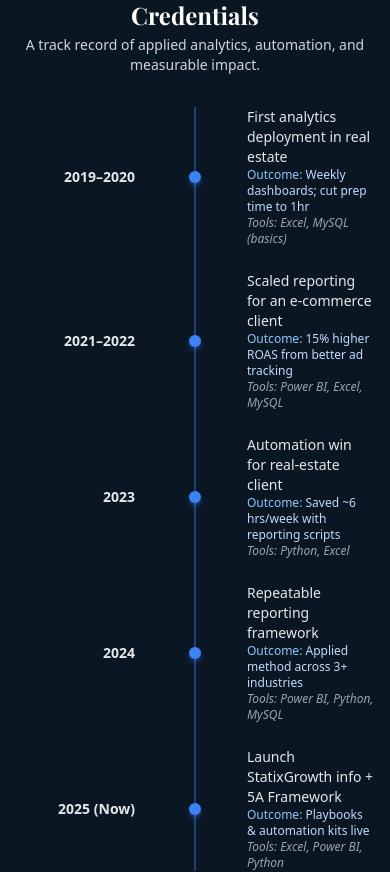
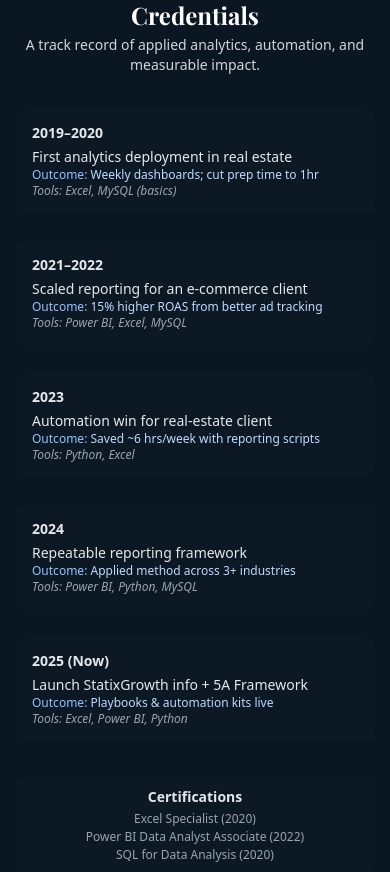
Before and after one commit to kartik-7877/statixgrowth-site, a Next.js app: page /about in a window 390 px wide. Shown: the part 2833-3705 px from the top of the page. Built offline with nearby package versions, Linux system fonts and the light colour scheme.

Commit message:
Optimize About Experience Timeline section for spacing and mobile view

```diff
--- a/components/AboutExperienceTimeline.js
+++ b/components/AboutExperienceTimeline.js
@@ -18,13 +18,13 @@ export default function AboutExperienceTimeline() {
       <div className="grid grid-cols-1 lg:grid-cols-[2fr_1.4fr] gap-8 max-w-6xl mx-auto">
         {/* LEFT COLUMN – TIMELINE */}
         <div className="relative">
-          {/* Animated vertical rail */}
+          {/* Vertical rail (desktop only) */}
           <motion.div
             initial={{ height: 0 }}
             whileInView={{ height: "100%" }}
             transition={{ duration: 1, ease: "easeInOut" }}
             viewport={{ once: true }}
-            className="absolute top-0 left-1/2 -translate-x-1/2 w-px bg-blue-500/80"
+            className="hidden lg:block absolute top-0 left-1/2 -translate-x-1/2 w-px bg-blue-500/80"
           />
 
           <div className="space-y-6">
@@ -66,15 +66,17 @@ export default function AboutExperienceTimeline() {
                 whileInView={{ opacity: 1, y: 0 }}
                 transition={{ duration: 0.5, delay: index * 0.15 }}
                 viewport={{ once: true }}
-                className="grid grid-cols-[1fr_40px_1fr] gap-6 items-center"
+                className="lg:grid lg:grid-cols-[1fr_40px_1fr] lg:gap-6 lg:items-center
+                           flex flex-col items-start text-left bg-[#101c2a]/40 p-4 rounded-xl lg:bg-transparent lg:p-0"
               >
-                {/* YEAR */}
-                <div className="text-sm lg:text-base font-semibold text-right pr-4 text-gray-200">
+                {/* YEAR (mobile: top, desktop: left) */}
+                <div className="text-sm lg:text-base font-semibold text-gray-200
+                                mb-1 lg:mb-0 lg:text-right lg:pr-4">
                   {item.year}
                 </div>
 
-                {/* DOT */}
-                <div className="relative flex items-center justify-center">
+                {/* DOT (desktop only) */}
+                <div className="hidden lg:flex relative items-center justify-center">
                   <motion.div
                     initial={{ scale: 0 }}
                     whileInView={{ scale: 1 }}
@@ -85,7 +87,7 @@ export default function AboutExperienceTimeline() {
                 </div>
 
                 {/* CONTENT */}
-                <div className="max-w-sm text-left pl-2 sm:text-center lg:text-left">
+                <div className="max-w-sm text-left">
                   <p className="text-sm font-medium text-gray-200">{item.title}</p>
                   <p className="text-xs text-blue-300 font-medium">
                     Outcome:{" "}
```
